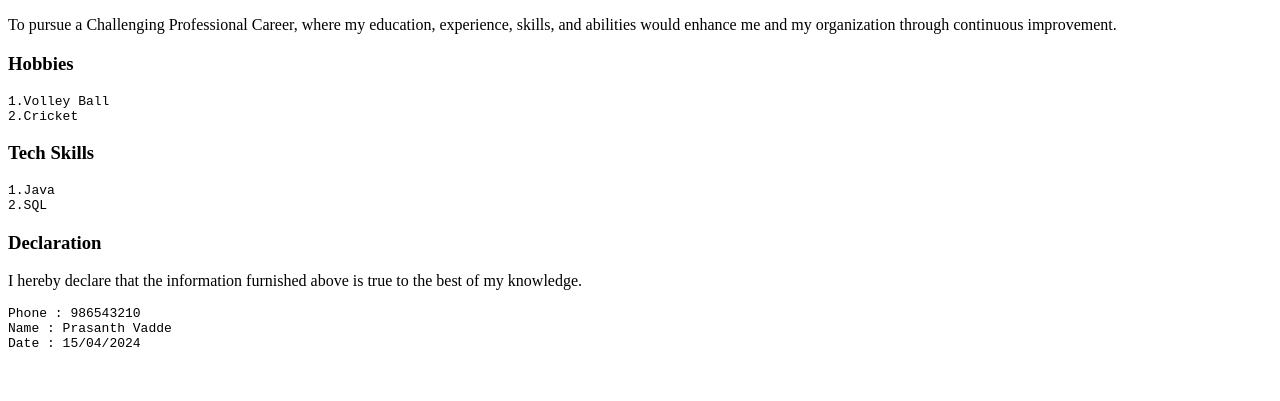
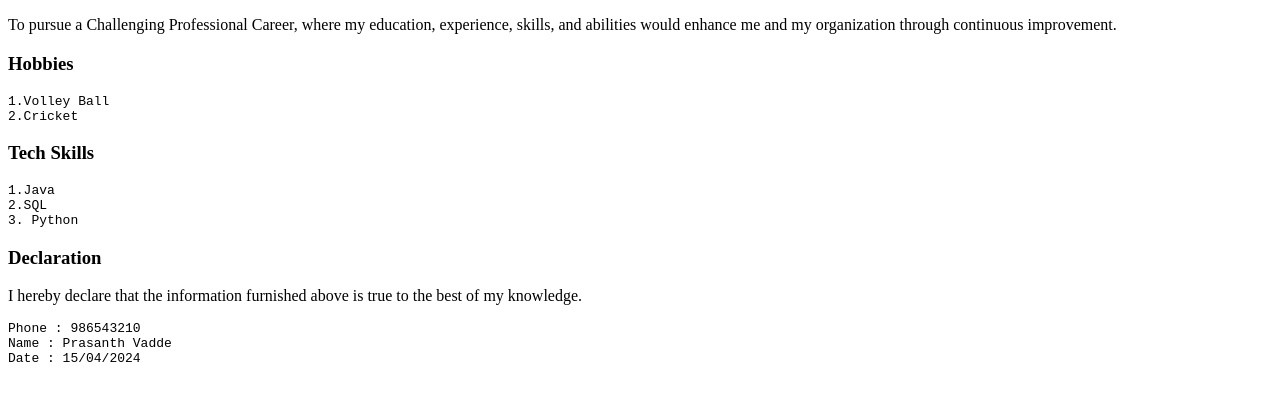
Before and after one commit to PrasanthVadde/Resume-1, a plain HTML site: page index.html in a window 1280 px wide. Shown: the part 91-492 px from the top of the page. Drawn offline with Linux system fonts and the light colour scheme.

Commit message:
Update index.html

```diff
--- a/index.html
+++ b/index.html
@@ -14,6 +14,7 @@
 <pre>
 1.Java
 2.SQL
+3. Python
 </pre>
 <h3>Declaration</h3>
 <p>I hereby declare that the information furnished above is true to the best of my knowledge.</p>
```
